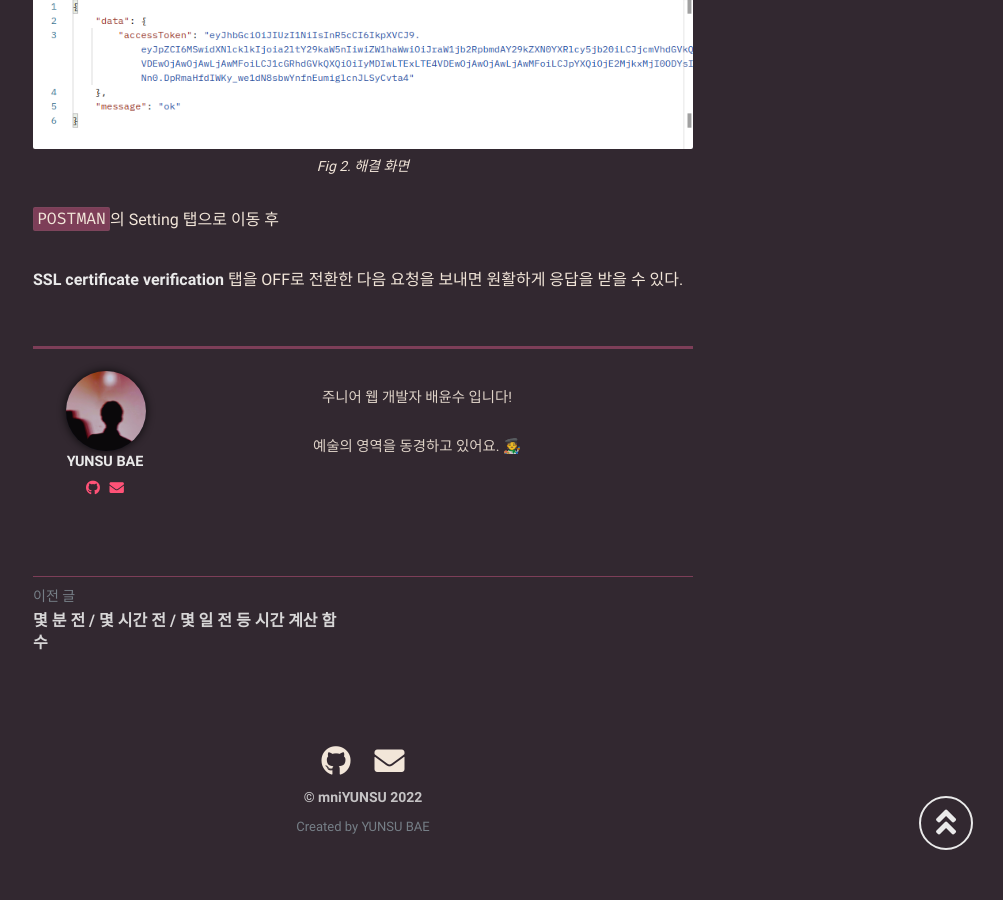
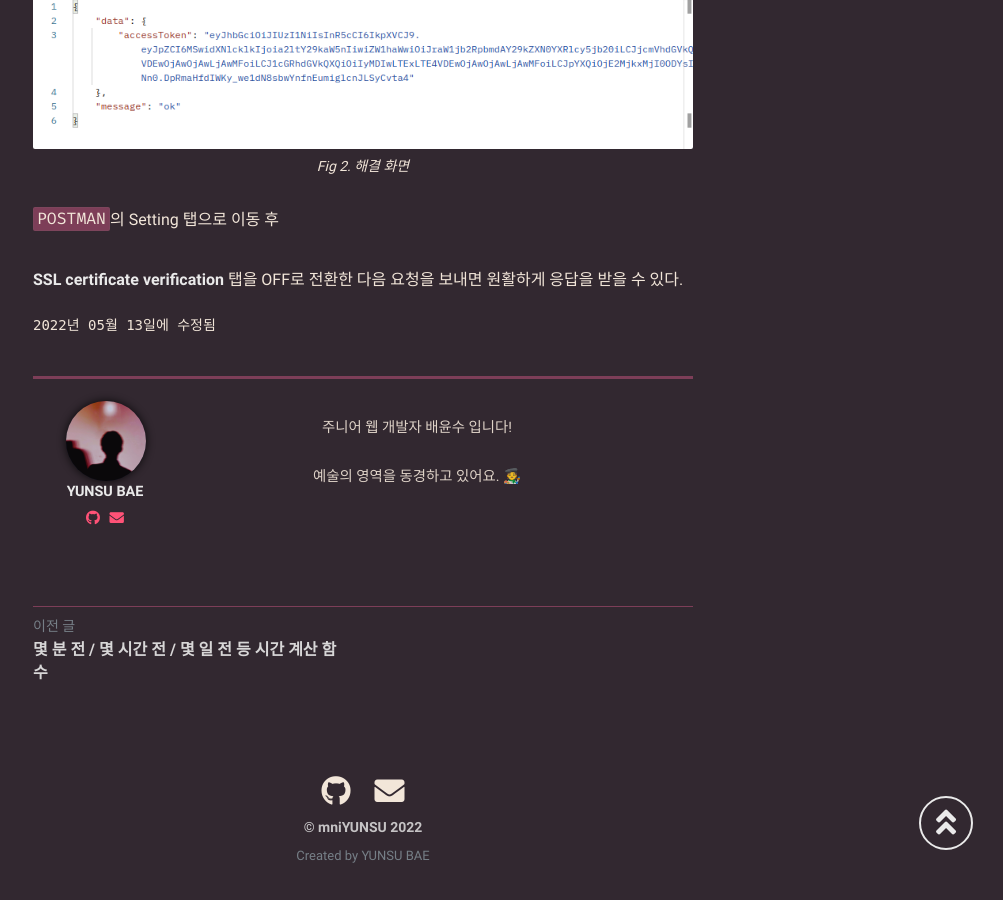
Before and after one commit to mniYUNSU/mniYUNSU.github.io, a Jekyll site: the page built from _posts/error-ssl-error/2021-11-28-error-getfullyear.md, in a window 1280 px wide and 900 px high, scrolled down 1599 px. Shown: the whole window, without its empty margins (277-1280 px from the left). Built offline with Jekyll 4.4.1, drawn with Linux system fonts in a browser that asks for light colours; some web fonts are replaced; comment, search, counter and statistics services are not loaded; before the commit the page ends 2470 px from its top, so only the background shows below that.

Commit message:
posting : https ssl error

```diff
--- a/_posts/error-ssl-error/2021-11-28-error-getfullyear.md
+++ b/_posts/error-ssl-error/2021-11-28-error-getfullyear.md
@@ -2,8 +2,9 @@
 layout: post
 title: 'Postman HTTPS SSL Error'
 date: 2022-05-13 00:00:00 +07:00
+modified: 2022-05-13 19:29:20 +0700
 categories: [Error]
-tags: [Postman, Https]
+tags: [Postman, HTTPS]
 description: Postman HTTPS SSL Error
 ---
 
```
